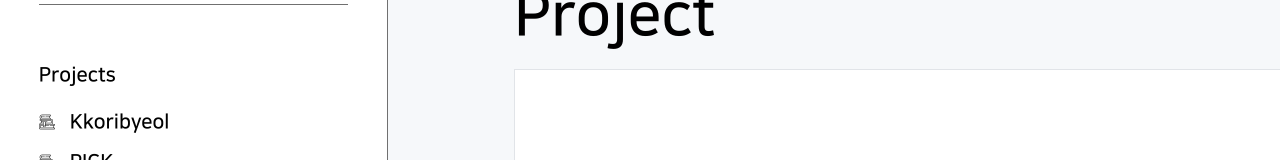
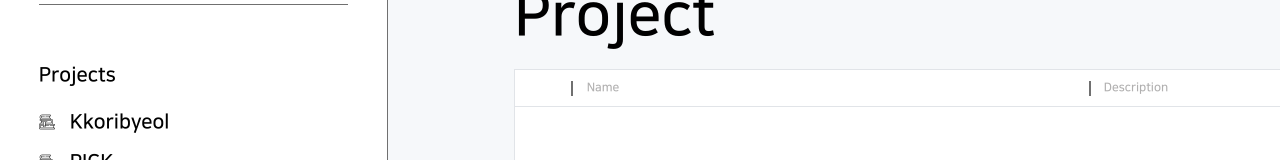
Before and after one commit to KKoribyeol/Frontend-Lilac, a React (Create React App) app: page /project in a window 1280 px wide. Shown: the part 136-296 px from the top of the page. Built offline with nearby package versions, Linux system fonts and the light colour scheme.

Commit message:
Create common components.

```diff
--- a/src/component/common/Common.css
+++ b/src/component/common/Common.css
@@ -85,3 +85,31 @@ html, body{
     margin-left: 126px;
     margin-top: 20px;
 }
+
+.feature-body-header {
+    width: 100%;
+    height: 36px;
+    border-bottom: 1px solid #E1E4E8;
+    display: flex;
+    display: flex;
+    align-items: center;
+}
+
+.feature-body-body {
+    width: 100%;
+    height: 584px;
+}
+
+.feature-header-font {
+    font-size: 12px;
+    font-weight: bold;
+    color: #B1B0B0;
+}
+
+.feature-header-wrapper {
+    height: 15px;
+    display: flex;
+    justify-content: center;
+    align-items: center;
+    border-left: 2px solid #707070;
+}
--- a/src/component/common/feature/FeatureBackground.js
+++ b/src/component/common/feature/FeatureBackground.js
@@ -1,13 +1,13 @@
 import React from 'react';
+import "../Common.css"
 import FeatureTitle from "./FeatureTitle";
-import "../Common.css"
 import FeatureBody from "./FeatureBody";
 
-const FeatureBackground = ({ title }) => {
+const FeatureBackground = ({ title, FeatureHeaderName }) => {
     return (
         <div className="feature-background">
-            <FeatureTitle title="Project"/>
-            <FeatureBody />
+            <FeatureTitle title={title}/>
+            <FeatureBody FeatureHeaderName={FeatureHeaderName} />
         </div>
     );
 };
--- a/src/component/common/feature/FeatureBody.js
+++ b/src/component/common/feature/FeatureBody.js
@@ -1,9 +1,13 @@
 import React from 'react';
+import "../Common.css"
 
-const FeatureBody = () => {
+const FeatureBody = ({ FeatureHeaderName }) => {
     return (
         <div className="feature-body">
+            <FeatureHeaderName/>
+            <div className="feature-body-body">
 
+            </div>
         </div>
     );
 };
```
